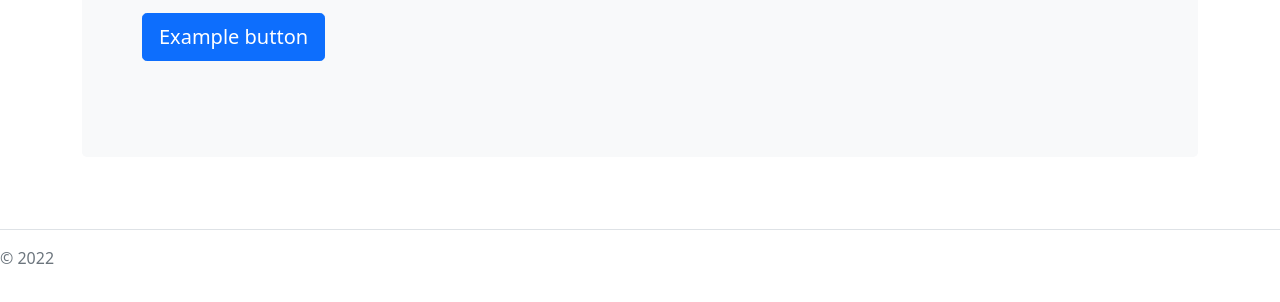
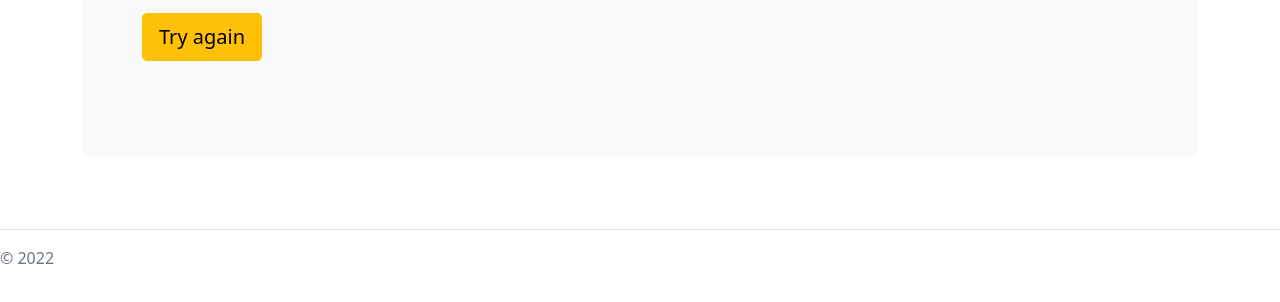
Before and after one commit to Ajith-02/Newsletter-Signup, a website: page failure.html in a window 1280 px wide. Shown: the part 338-640 px from the top of the page. Drawn offline with nearby package versions, Linux system fonts and the light colour scheme.

Commit message:
app finished

```diff
--- a/failure.html
+++ b/failure.html
@@ -62,7 +62,9 @@
       <div class="container-fluid py-5">
         <h1 class="display-5 fw-bold">Error on page!</h1>
         <p class="col-md-8 fs-4">There was a problem in signing you up, Please try again later.</p>
-        <button class="btn btn-primary btn-lg" type="button">Example button</button>
+        <form action="/failure" method="post">
+        <button class="btn btn-warning btn-lg" type="submit">Try again</button>
+      </form>
       </div>
     </div>
 
```
Also changed, not shown: app.js (+8 -1 lines), success.html (+2 -0 lines).
